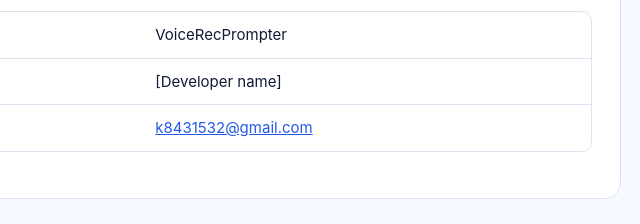
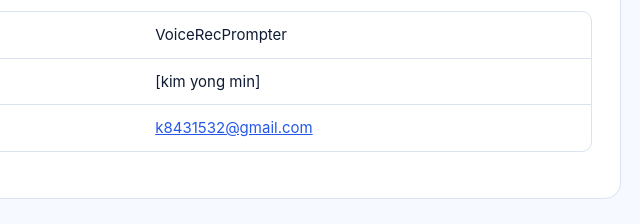
Before and after one commit to k8431532-creator/voicerecprompter-privacy, a plain HTML site: page index.html in a window 1280 px wide. Shown: the part 2103-2327 px from the top of the page, 433-1073 px from the left. Drawn offline with Linux system fonts and the light colour scheme.

Commit message:
Update privacy officer name to 'kim yong min'

```diff
--- a/index.html
+++ b/index.html
@@ -142,7 +142,7 @@
     <div class="table"><table>
       <tbody>
         <tr><td>앱 이름</td><td>VoiceRecPrompter (음성인식 프롬프터)</td></tr>
-        <tr><td>개인정보 보호책임자</td><td>[개발자 이름]</td></tr>
+        <tr><td>개인정보 보호책임자</td><td>[kim yong min]</td></tr>
         <tr><td>이메일</td><td><a href="mailto:k8431532@gmail.com">k8431532@gmail.com</a></td></tr>
       </tbody>
     </table></div>
@@ -203,7 +203,7 @@
     <div class="table"><table>
       <tbody>
         <tr><td>App</td><td>VoiceRecPrompter</td></tr>
-        <tr><td>Privacy officer</td><td>[Developer name]</td></tr>
+        <tr><td>Privacy officer</td><td>[kim yong min]</td></tr>
         <tr><td>Email</td><td><a href="mailto:k8431532@gmail.com">k8431532@gmail.com</a></td></tr>
       </tbody>
     </table></div>
@@ -263,7 +263,7 @@
     <div class="table"><table>
       <tbody>
         <tr><td>アプリ名</td><td>VoiceRecPrompter（音声認識プロンプター）</td></tr>
-        <tr><td>個人情報保護責任者</td><td>[開発者名]</td></tr>
+        <tr><td>個人情報保護責任者</td><td>[kim yong min]</td></tr>
         <tr><td>メール</td><td><a href="mailto:k8431532@gmail.com">k8431532@gmail.com</a></td></tr>
       </tbody>
     </table></div>
```
